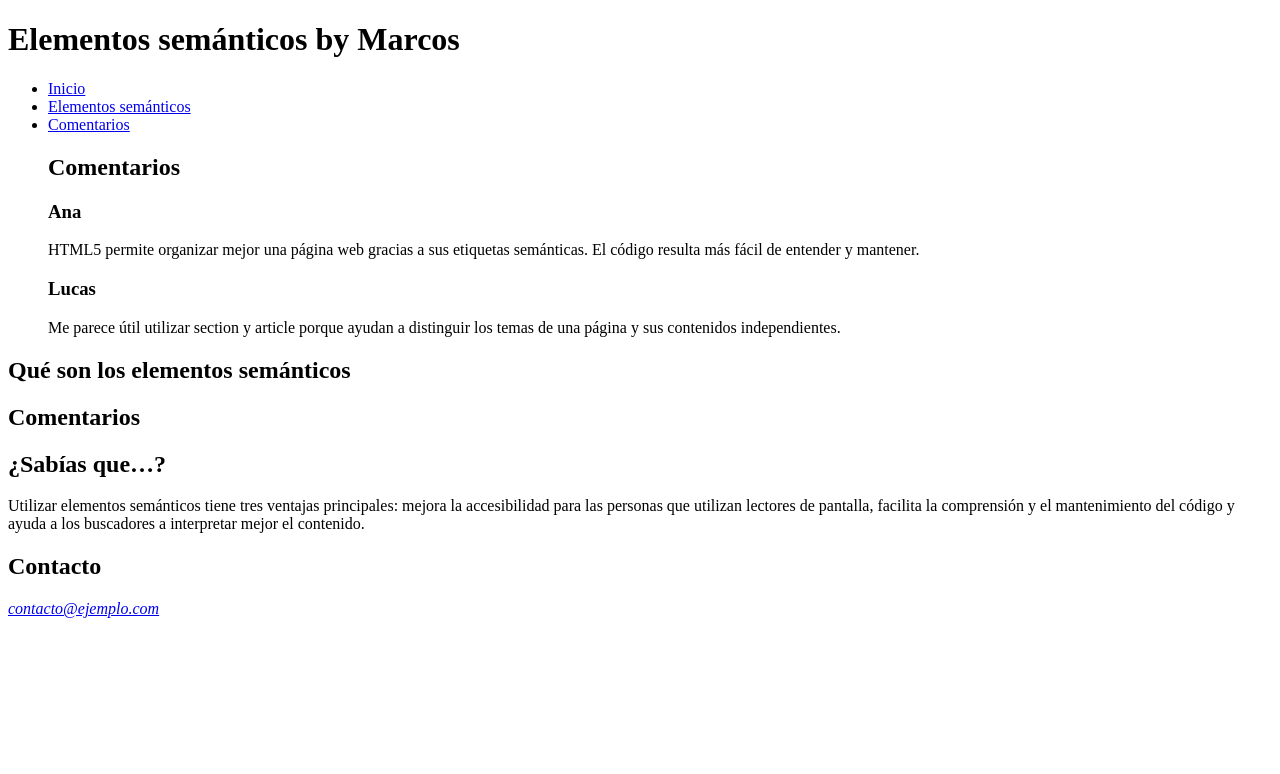
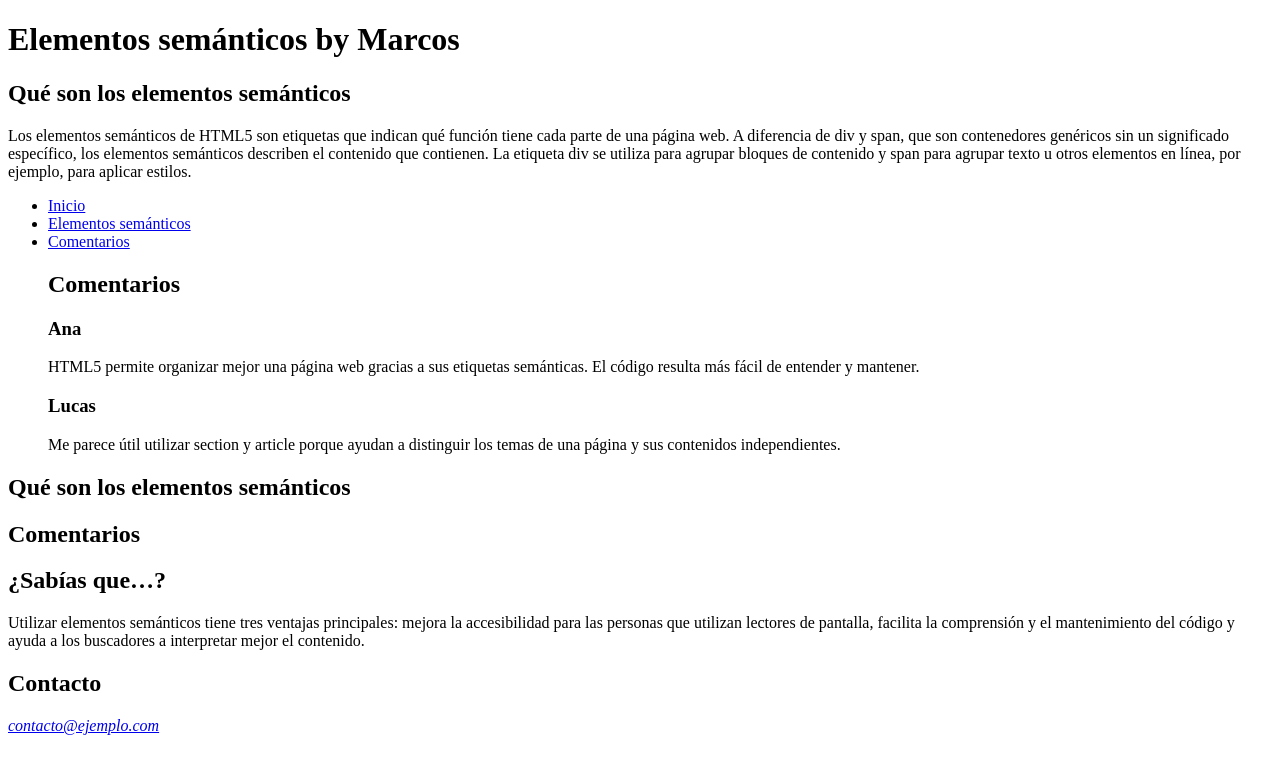
Before and after one commit to Marcos-1-s/Estructuras, a plain HTML site: page index.html in a window 1280 px wide. Drawn offline with Linux system fonts and the light colour scheme.

Commit message:
explicacion semantica

```diff
--- a/index.html
+++ b/index.html
@@ -10,6 +10,18 @@
 <body>
     <header>
     <h1>Elementos semánticos by Marcos</h1>
+    <section>
+    <h2>Qué son los elementos semánticos</h2>
+    <p>
+    Los elementos semánticos de HTML5 son etiquetas que indican
+    qué función tiene cada parte de una página web. A diferencia
+    de div y span, que son contenedores genéricos sin un significado
+    específico, los elementos semánticos describen el contenido
+    que contienen. La etiqueta div se utiliza para agrupar bloques
+    de contenido y span para agrupar texto u otros elementos en
+    línea, por ejemplo, para aplicar estilos.
+</p>
+</section>
     </header>
     <nav>
     <ul>
```
